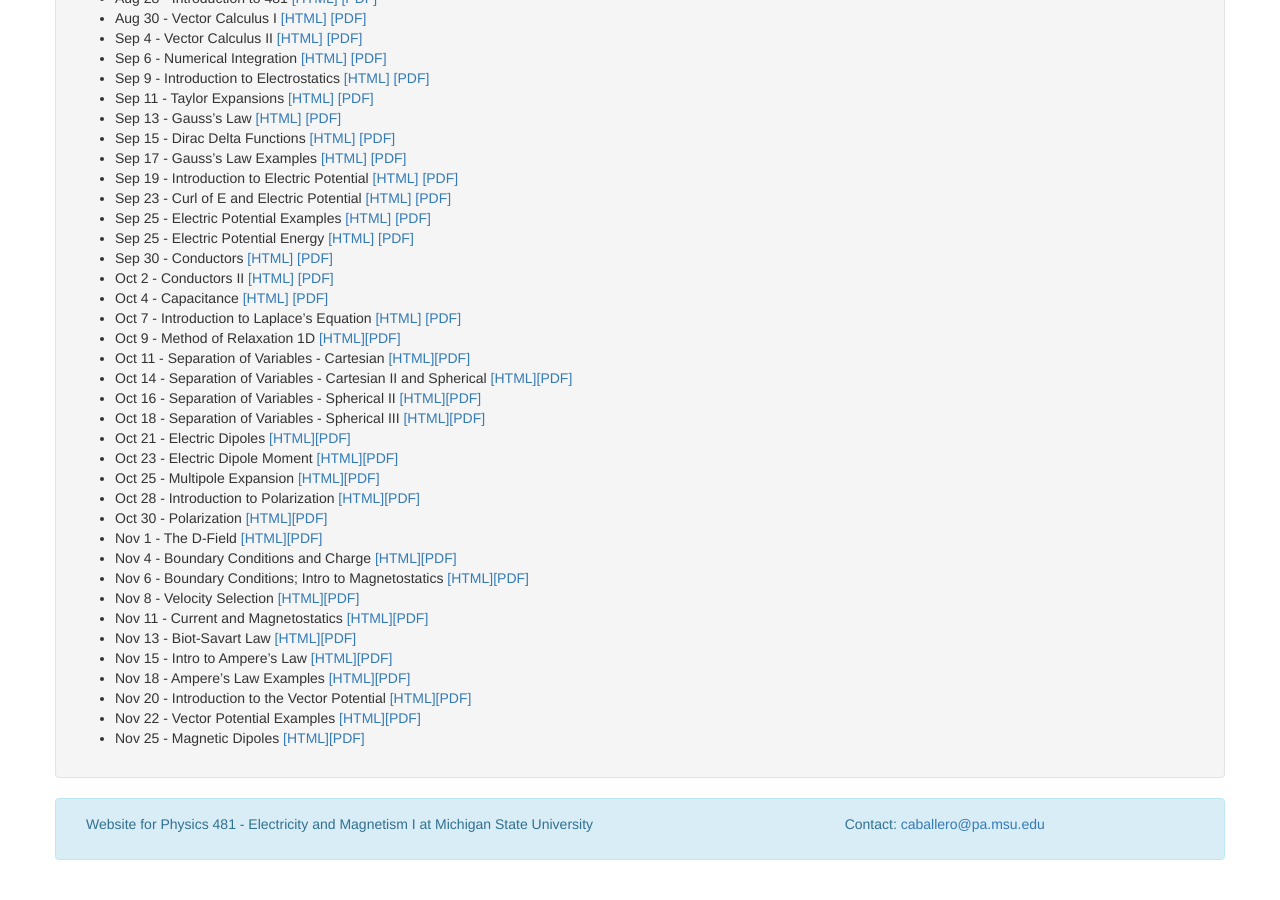
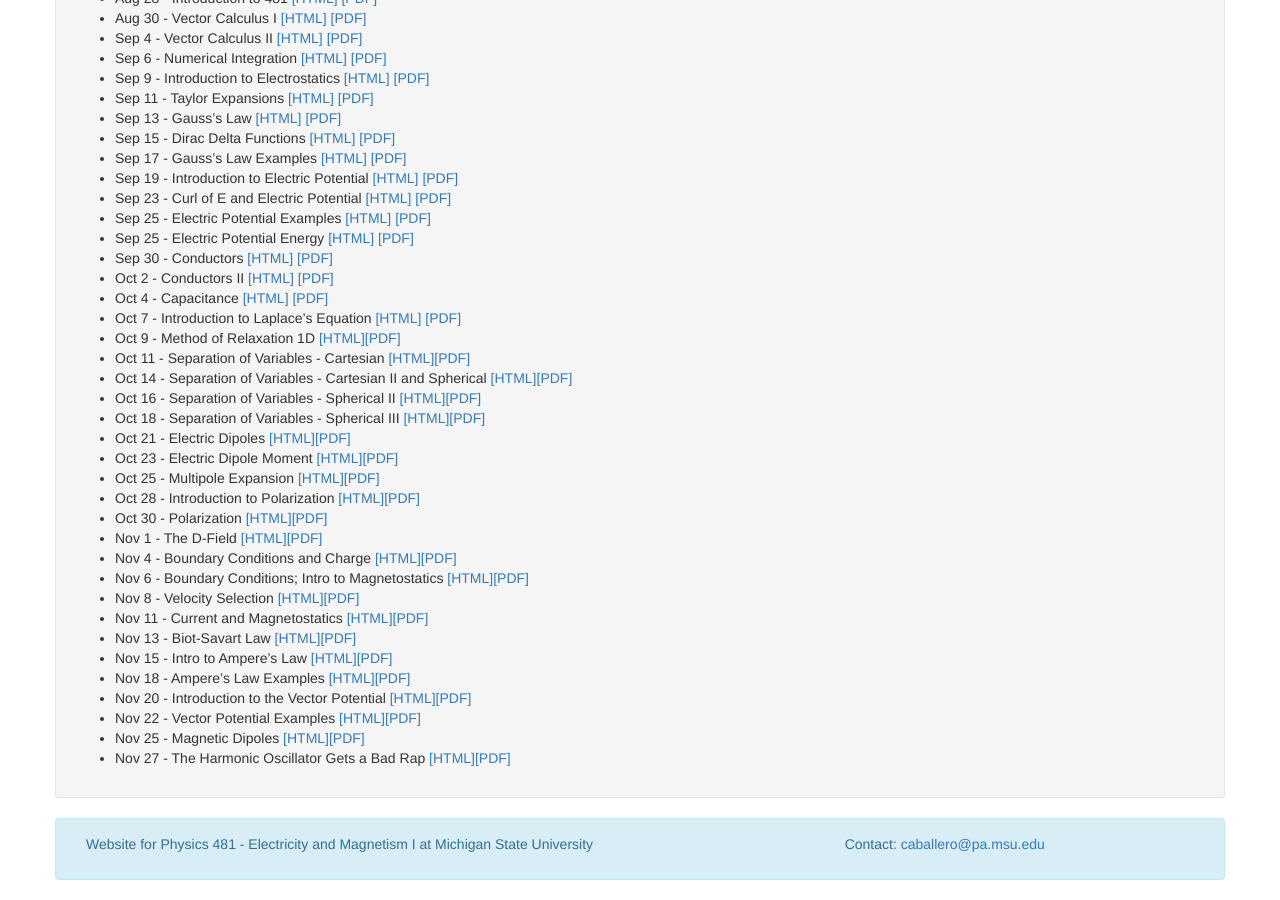
Before and after one commit to dannycab/phy481msu_f2019, a Jekyll site: the page built from notes/list_of_notes.md, in a window 1280 px wide and 900 px high, scrolled down 846 px. Built offline with Jekyll 4.4.1, drawn with Linux system fonts in a browser that asks for light colours.

Commit message:
updated slides

```diff
--- a/notes/list_of_notes.md
+++ b/notes/list_of_notes.md
@@ -77,3 +77,4 @@ permalink: notes/index.html
 - Nov 20 - Introduction to the Vector Potential [[HTML]](./36-slides.html)[[PDF]](./36-slides.pdf)
 - Nov 22 - Vector Potential Examples [[HTML]](./37-slides.html)[[PDF]](./37-slides.pdf)
 - Nov 25 - Magnetic Dipoles [[HTML]](./38-slides.html)[[PDF]](./38-slides.pdf)
+- Nov 27 - The Harmonic Oscillator Gets a Bad Rap [[HTML]](./NLD-slides.html)[[PDF]](./NLD-slides.pdf)
```
Also changed, not shown: 1 other file.
